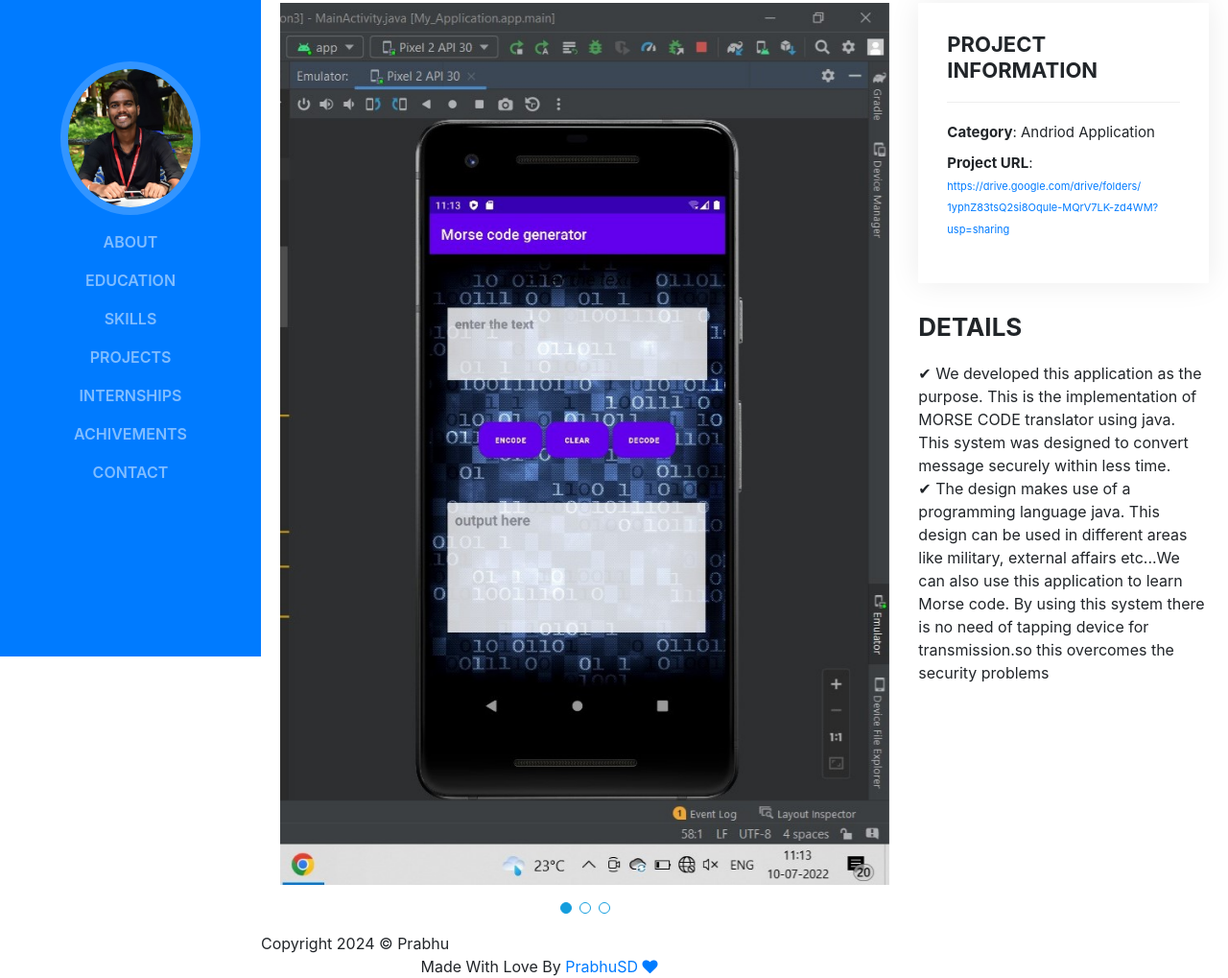
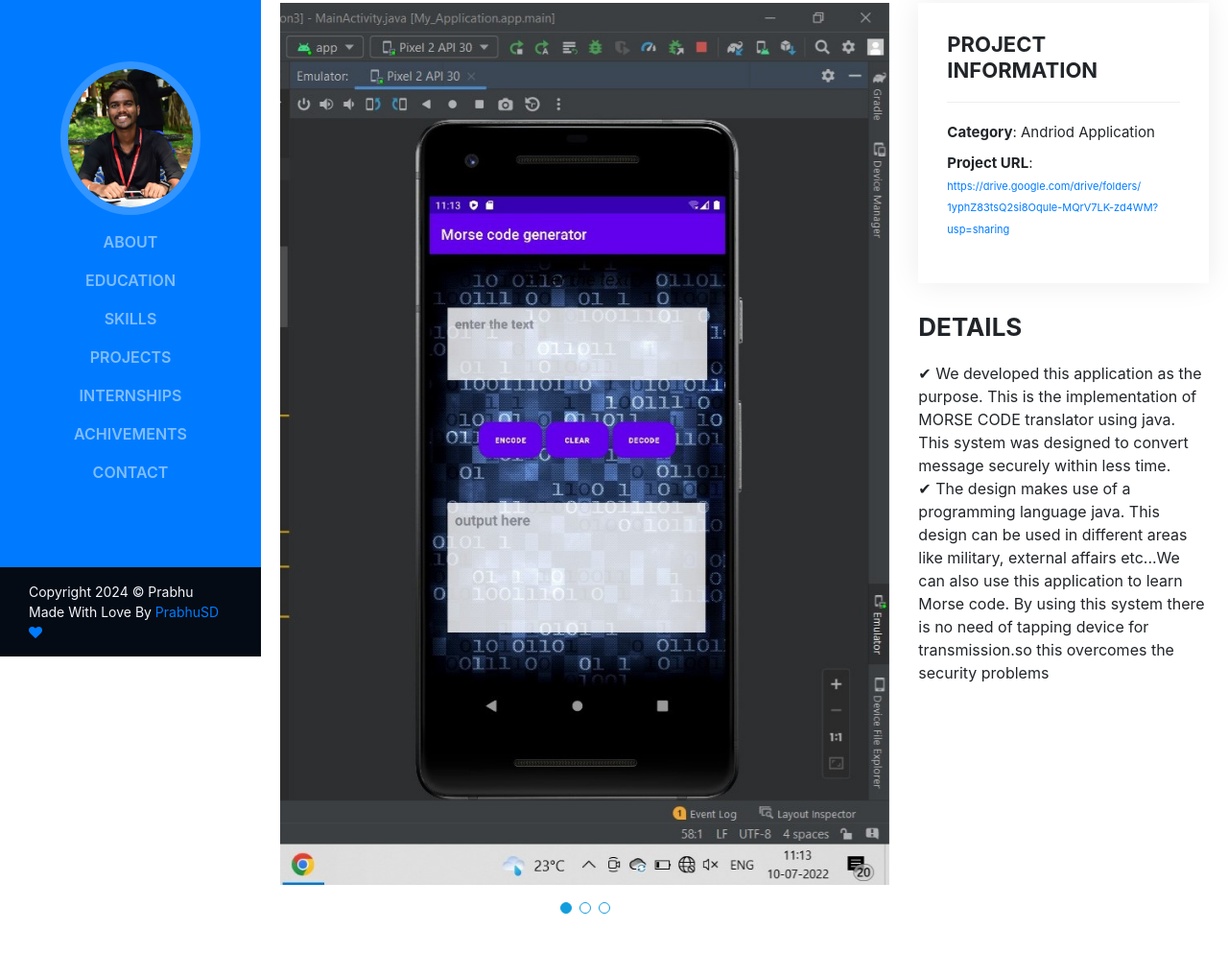
Before and after one commit to PrabhuSD/PrabhuSD.github.io, a website with bundled scripts: page morsecode.html in a window 1280 px wide. Shown: the part 116-1135 px from the top of the page at 96% size. After the commit the page ends 1087 px from the top, so only its background shows below. Built offline with nearby package versions, Linux system fonts and the light colour scheme; a web font is replaced by a local one.

Commit message:
Update morsecode.html

```diff
--- a/morsecode.html
+++ b/morsecode.html
@@ -155,20 +155,16 @@
 
 
 
-    <footer class="my-auto">
+    <footer id="footer">
+      <div class="container">
 
       <p class="mb-0">Copyright
           <script>document.write(new Date().getFullYear())</script> &copy;
-            Prabhu
-            &nbsp;&nbsp;&nbsp;&nbsp;&nbsp;&nbsp;&nbsp;&nbsp;&nbsp;&nbsp;&nbsp;&nbsp;&nbsp;&nbsp;&nbsp;&nbsp;&nbsp;&nbsp;&nbsp;&nbsp;&nbsp;&nbsp;&nbsp;&nbsp;&nbsp;&nbsp;&nbsp;&nbsp;&nbsp;&nbsp;&nbsp;&nbsp;&nbsp;&nbsp;&nbsp;&nbsp;
-            &nbsp;&nbsp;&nbsp;&nbsp;&nbsp;&nbsp;&nbsp;&nbsp;&nbsp;&nbsp;&nbsp;&nbsp;&nbsp;&nbsp;&nbsp;&nbsp;&nbsp;&nbsp;&nbsp;&nbsp;&nbsp;&nbsp;&nbsp;&nbsp;&nbsp;&nbsp;&nbsp;&nbsp;&nbsp;&nbsp;&nbsp;&nbsp;&nbsp;&nbsp;&nbsp;&nbsp;
-            &nbsp;&nbsp;&nbsp;&nbsp;&nbsp;&nbsp;&nbsp;&nbsp;&nbsp;&nbsp;&nbsp;&nbsp;&nbsp;&nbsp;&nbsp;&nbsp;&nbsp;&nbsp;&nbsp;&nbsp;&nbsp;&nbsp;&nbsp;&nbsp;&nbsp;&nbsp;&nbsp;&nbsp;&nbsp;&nbsp;&nbsp;&nbsp;&nbsp;&nbsp;&nbsp;&nbsp;
-            &nbsp;&nbsp;&nbsp;&nbsp;&nbsp;&nbsp;&nbsp;&nbsp;&nbsp;&nbsp;&nbsp;&nbsp;&nbsp;&nbsp;&nbsp;&nbsp;&nbsp;&nbsp;&nbsp;&nbsp;&nbsp;&nbsp;&nbsp;&nbsp;&nbsp;&nbsp;&nbsp;&nbsp;&nbsp;&nbsp;&nbsp;&nbsp;&nbsp;&nbsp;&nbsp;&nbsp;
-            &nbsp;&nbsp;&nbsp;&nbsp;&nbsp;&nbsp;&nbsp;&nbsp;&nbsp;&nbsp;&nbsp;&nbsp;&nbsp;&nbsp;&nbsp;&nbsp;&nbsp;&nbsp;&nbsp;&nbsp;&nbsp;&nbsp;&nbsp;&nbsp;&nbsp;&nbsp;&nbsp;&nbsp;&nbsp;&nbsp;&nbsp;&nbsp;&nbsp;&nbsp;&nbsp;&nbsp;
-            Made With Love By  <a href="https://prabhusd.github.io/">PrabhuSD&nbsp;<i class="fa fa-heart"></i></a>&nbsp;&nbsp;&nbsp;&nbsp;&nbsp;&nbsp;&nbsp;&nbsp;&nbsp;&nbsp;&nbsp;&nbsp;&nbsp;&nbsp;&nbsp;&nbsp;&nbsp;&nbsp;&nbsp;&nbsp;&nbsp;&nbsp;&nbsp;&nbsp;&nbsp;&nbsp;&nbsp;&nbsp;&nbsp;&nbsp;&nbsp;&nbsp;&nbsp;&nbsp;&nbsp;&nbsp;
-            &nbsp;&nbsp;&nbsp;
-      </p>
-       </footer>
+            Prabhu<br>
+            Made With Love By  <a href="https://prabhusd.github.io/">PrabhuSD&nbsp;<i class="fa fa-heart"></i></a> </p>
+    </div>
+  </div>
+</footer>
     <!-- Bootstrap core JavaScript -->
     <script src="vendor/jquery/jquery.min.js"></script>
     <script src="vendor/bootstrap/js/bootstrap.bundle.min.js"></script>
```
